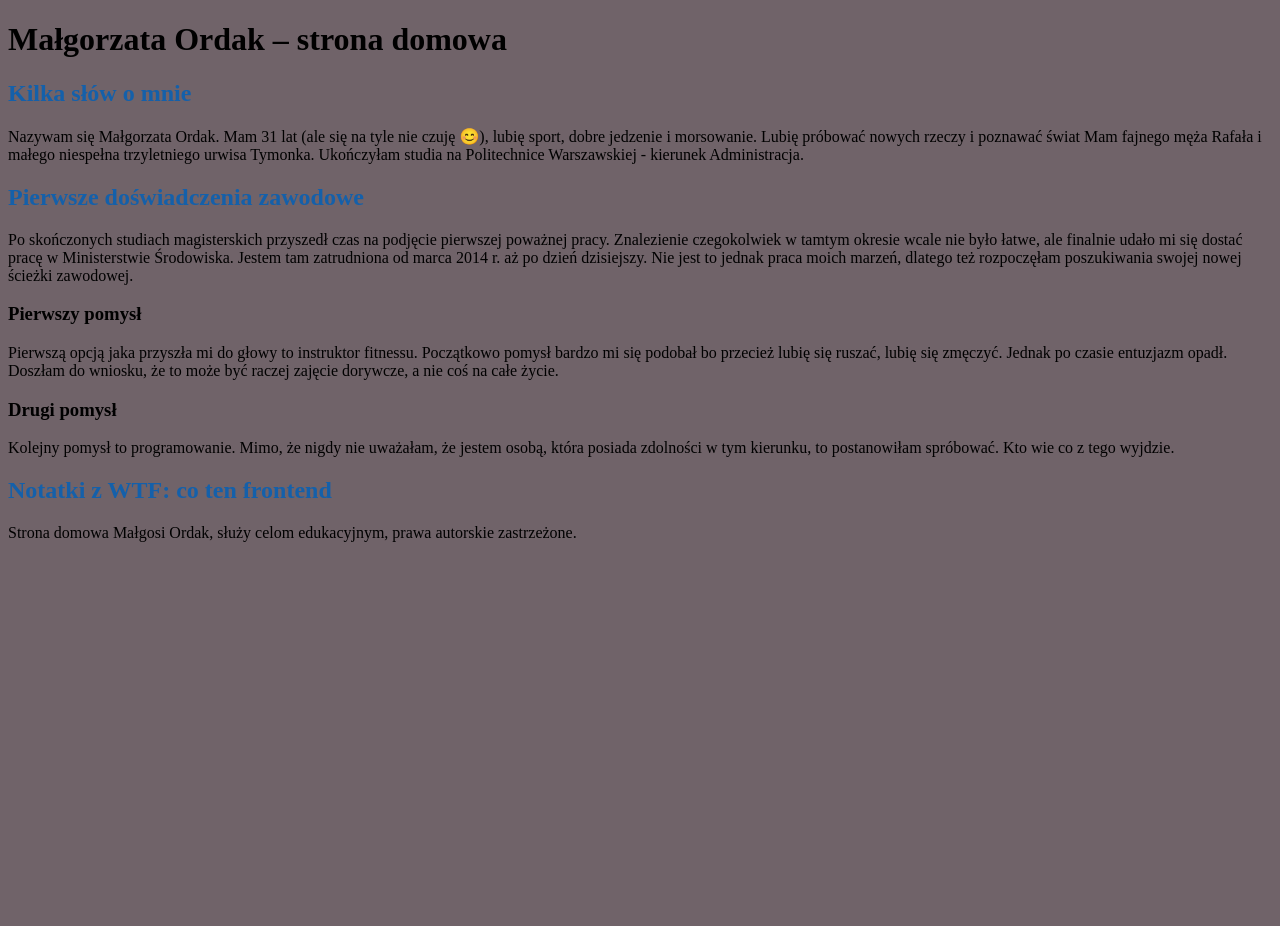
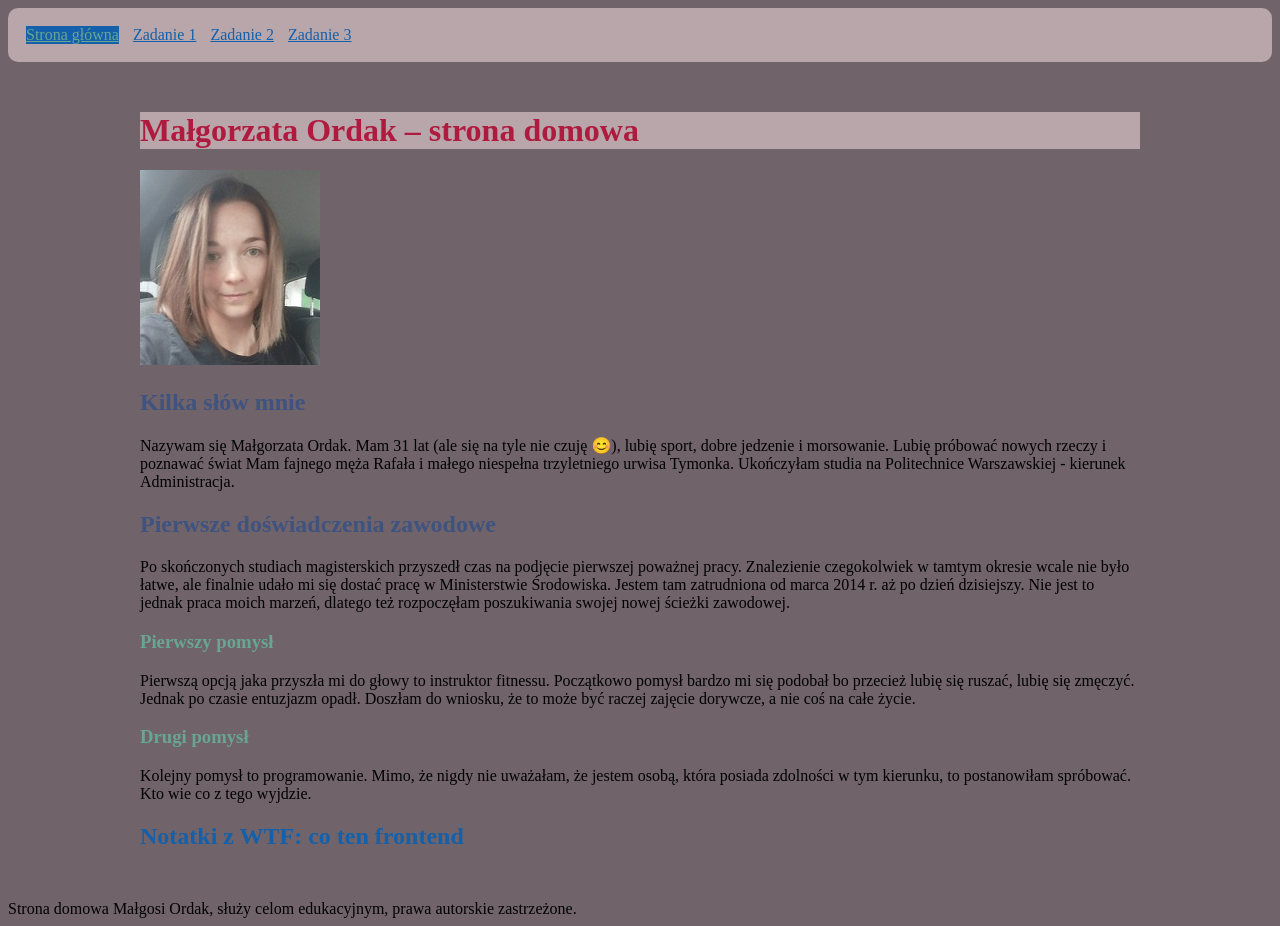
Before and after one commit to malgorzata-ordak/homepage, a plain HTML site: page index.html in a window 1280 px wide. Before the commit the page ends 800 px from the top, so only its background shows below. Drawn offline with Linux system fonts and the light colour scheme.

Commit message:
update of index.html file, change in navigation

```diff
--- a/index.html
+++ b/index.html
@@ -8,14 +8,25 @@
     <link href="style.css" rel="stylesheet " type=text/css>
   </head>
 
-  <body>
-    <main>
+  <body class="#F9DEC9">
+    <nav class="nawigacja">
+      <a class= "nawigacja__link nawigacja__link--homepage" href="PD3.2.html">Strona główna</a>
+      <a class= "nawigacja__link" href="pd-3.2.1.html">Zadanie 1</a>
+      <a class= "nawigacja__link" href="pd-3.2.2.html">Zadanie 2</a>
+      <a class= "nawigacja__link" href="pd-3.2.3.html">Zadanie 3</a>
+    </nav>
+
+    <main class="main">
       <header>
-        <h1>Małgorzata Ordak – strona domowa</h1>
+        <h1 class="malinowy-h1" id="podkreslenie">
+          Małgorzata Ordak – strona domowa
+        </h1>
+
+        <img src="zdjecieGosia.jpg" alt="moje zdjęcie profilowe" />
       </header>
 
       <section>
-        <h2>Kilka słów o mnie</h2>
+        <h2 class="fioletowy-h2">Kilka słów mnie</h2>
         Nazywam się Małgorzata Ordak. Mam 31 lat (ale się na tyle nie czuję 😊),
         lubię sport, dobre jedzenie i morsowanie. Lubię próbować nowych rzeczy i
         poznawać świat Mam fajnego męża Rafała i małego niespełna trzyletniego
@@ -24,7 +35,7 @@
       </section>
 
       <section>
-        <h2>Pierwsze doświadczenia zawodowe</h2>
+        <h2 class="fioletowy-h2">Pierwsze doświadczenia zawodowe</h2>
         Po skończonych studiach magisterskich przyszedł czas na podjęcie
         pierwszej poważnej pracy. Znalezienie czegokolwiek w tamtym okresie
         wcale nie było łatwe, ale finalnie udało mi się dostać pracę w
@@ -32,7 +43,7 @@
         dzień dzisiejszy. Nie jest to jednak praca moich marzeń, dlatego też
         rozpoczęłam poszukiwania swojej nowej ścieżki zawodowej.
         <article>
-          <h3>Pierwszy pomysł</h3>
+          <h3 class="seledyn">Pierwszy pomysł</h3>
           <p>
             Pierwszą opcją jaka przyszła mi do głowy to instruktor fitnessu.
             Początkowo pomysł bardzo mi się podobał bo przecież lubię się
@@ -43,7 +54,7 @@
         </article>
 
         <article>
-          <h3>Drugi pomysł</h3>
+          <h3 class="seledyn">Drugi pomysł</h3>
           <p>
             Kolejny pomysł to programowanie. Mimo, że nigdy nie uważałam, że
             jestem osobą, która posiada zdolności w tym kierunku, to
@@ -62,8 +73,6 @@
       zastrzeżone.
     </footer>
 
-    <script>
-      alert (Cześć! Miło Cię widzieć :))
-    </script>
+    <script src="main.js"></script>
   </body>
 </html>
--- a/style.css
+++ b/style.css
@@ -9,18 +9,28 @@ body {
 nav a {
   color: #ff0054;
   display: inline-block;
+}
+
+.nawigacja {
+  background: #b9a6ab;
+  padding: 13px;
+  border-radius: 10px;
+}
+
+.nawigacja__link {
+  color: #1460aa;
+  display: inline-block;
   margin: 5px;
 }
 
-.nawigacja {
-  padding-left: 229px;
+.nawigacja__link--homepage {
+  background: #1460aa;
+  color: #68a691;
 }
-
-.main{
+.main {
   box-sizing: border-box;
   max-width: 1000px;
   margin: 50px auto;
-
 }
 
 h2 {
```
Also changed, not shown: kopiaPD3.2.html (+4 -4 lines).
